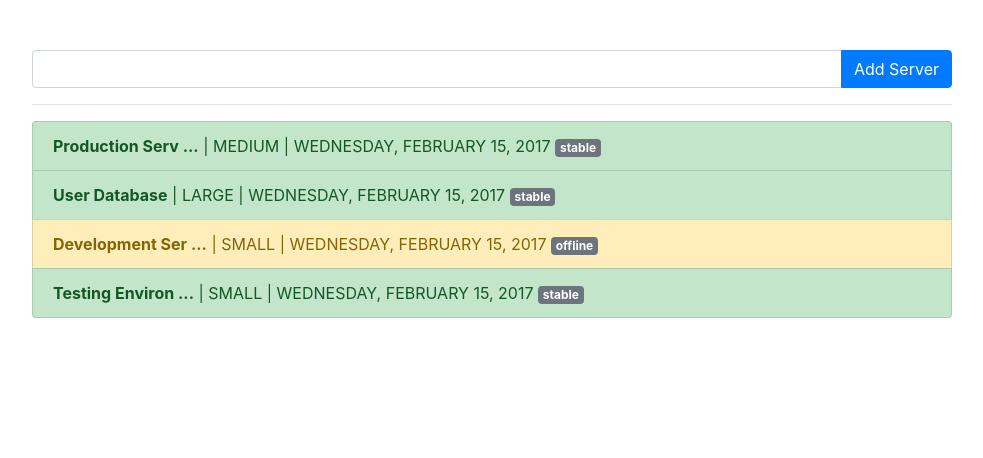
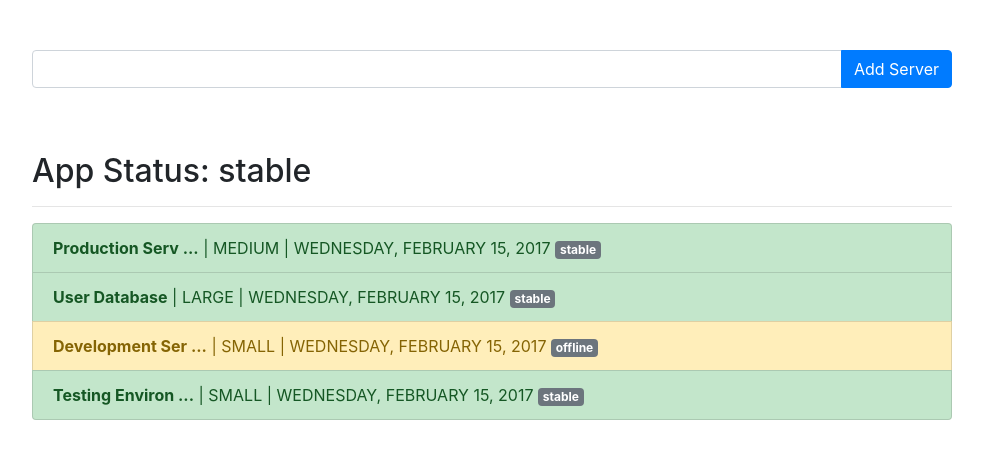
Before and after one commit to cyborg-nomade/angular-course, an Angular app: page / in a window 1280 px wide. Shown: the top 458 px of the page, without its empty margins (148-1131 px from the left). Built offline with nearby package versions, Linux system fonts and the light colour scheme.

Commit message:
async pipe

```diff
--- a/src/app/app.component.html
+++ b/src/app/app.component.html
@@ -7,6 +7,8 @@
           <button type="button" class="btn btn-primary" (click)="onAddServer()">Add Server</button>
         </div>
       </div>
+      <br><br>
+      <h2>App Status: {{appStatus | async}}</h2>
       <hr>
       <ul class="list-group">
         <li class="list-group-item" *ngFor="let server of servers | filter:filteredStatus:'status'"
--- a/src/app/app.component.ts
+++ b/src/app/app.component.ts
@@ -6,6 +6,11 @@
   styleUrls: ['./app.component.css']
 })
 export class AppComponent {
+  appStatus = new Promise((resolve, reject) => {
+    setTimeout(() => {
+      resolve('stable');
+    }, 2000);
+  });
   servers = [
     {
       instanceType: 'medium',
```
